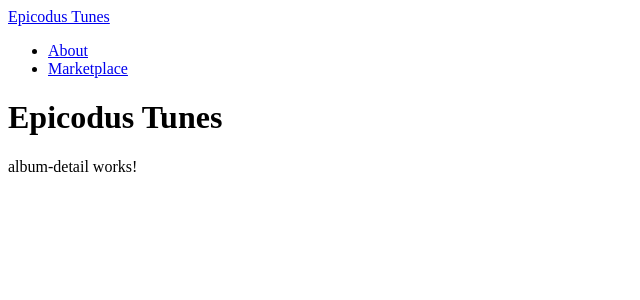
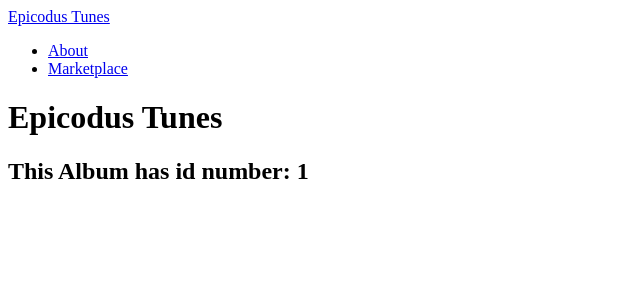
Before and after one commit to NickRossBrown/javascript-week4-weekend-routing, an Angular app: page /albums/1 in a window 1280 px wide. Shown: the top 300 px of the page, without its empty margins (0-640 px from the left). Built offline with nearby package versions, Linux system fonts and the light colour scheme.

Commit message:
retreive params for album detail when routing to an album's page

```diff
--- a/src/app/album-detail/album-detail.component.html
+++ b/src/app/album-detail/album-detail.component.html
@@ -1,3 +1 @@
-<p>
-  album-detail works!
-</p>
+<h2>This Album has id number: {{albumId}}</h2>
--- a/src/app/album-detail/album-detail.component.ts
+++ b/src/app/album-detail/album-detail.component.ts
@@ -1,4 +1,15 @@
 import { Component, OnInit } from '@angular/core';
+import { ActivatedRoute, Params } from '@angular/router';
+import { Location } from '@angular/common';
+import { Album } from '../album.model';
+
+//---ActivatedRoute contains information about a route associated with a component loaded in an outlet. This is required for dynamic routing.
+//
+// ---Params will help us collect parameters for use when routing. Navigating to our Album detail page requires that we send the id of the Album we're attempting to view so we import this functionality to allow us to attach extra information to our request.
+//
+// ---Location helps normalize URLs when traveling between routes, especially dynamic ones. (Normalizing URLs means ensuring different paths in the application all follow the same pattern consistently).
+//
+// ---Album refers to the model we created in the previous lesson.
 
 @Component({
   selector: 'app-album-detail',
@@ -6,10 +17,25 @@
   styleUrls: ['./album-detail.component.css']
 })
 export class AlbumDetailComponent implements OnInit {
+  albumId: number = null;
 
-  constructor() { }
+  constructor(private route: ActivatedRoute, private location: Location) { }
+  // By including the parameters constructor(private route: ActivatedRoute, private location: Location), any instance of AlbumDetailComponent will have route and location properties that can be accessed by calling this.route and this.location.
 
   ngOnInit() {
+    this.route.params.forEach((urlParameters) => {
+      this.albumId = parseInt(urlParameters['id']);
+    });
   }
+  // ngOnInit() is a component lifecycle hook. These are a series of methods that Angular automatically calls at certain milestones in a component's life. Here it is:
+//---Gathers the ActivatedRoute object we placed in constructor() by calling this.route.
+//
+//---Calls .params on the route to retrieve any parameters. Remember, we added parameters to the route in our goToDetailPage() method in the last lesson with the code this.router.navigate(['albums', clickedAlbum.id]);. This will return an array.
+//
+//---Loops through all the parameters using forEach(), temporarily assigning each item parameter the variable name urlParameters.
+//
+//---Retrieves the number in a key-value pair in urlParameters with the key id. (This is called id because we named it id in the dynamic segment of our route's path).
+//
+//---Assigns the id value we retrieve to the AlbumDetailComponent's albumId property.
 
 }
```
